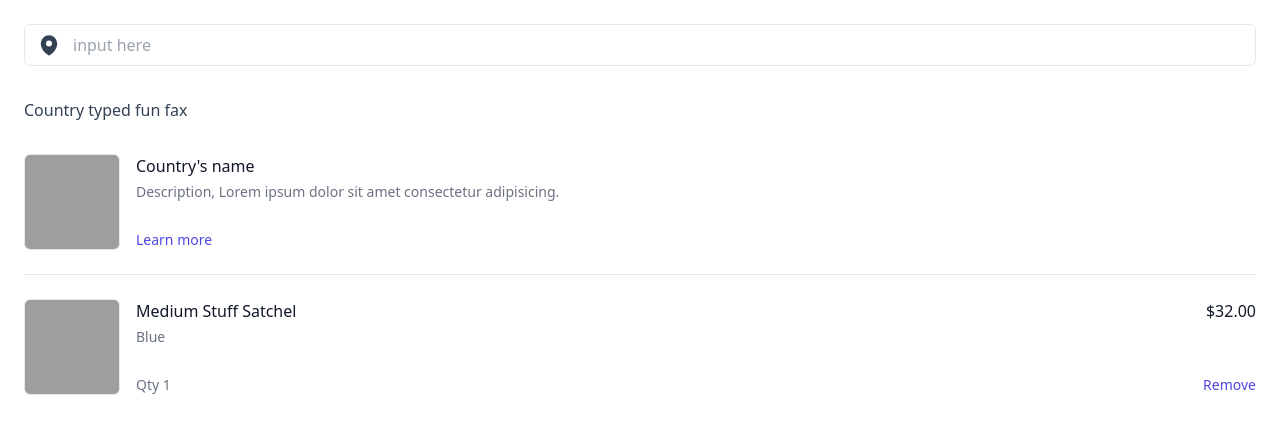
After one commit to Mami-Em/wheather_b, a Flask app: template templates/ui/ui.html in a window 1280 px wide. The commit adds this page. Shown: the top 434 px of the page. Run offline with Flask 2, Linux system fonts and the light colour scheme; the template is opened without the code that fills it, so the values that code supplies are empty; some libraries are stand-ins or nearby versions; grey boxes are pictures that could not be loaded.

Commit message:
final version

```diff
--- a/app.py
+++ b/app.py
@@ -2,6 +2,7 @@ import os
 from crypt import methods
 import sys, json, csv, requests, random
 from flask import Flask, request, render_template, jsonify
+from datetime import datetime
 import country
 
 app = Flask('__name__')
@@ -67,11 +68,6 @@ def w_type(temp):
 
 
 @app.route('/')
-def index():
-
-    return render_template('index.html')
-
-
 @app.route('/locate')
 def locate():
 
@@ -121,6 +117,7 @@ def locate():
     data_details = {
         'country_name': data['name'],
         'message': get_message(type),
+        'temp': data['main']['temp'],
         'weather': data['weather'][0]['description']
     }
 
@@ -129,6 +126,10 @@ def locate():
         'other_countries': to_render
     }
 
+
     final_render.append(all_details)
 
-    return jsonify(final_render)
+    date = datetime.now()
+
+    return render_template('index.html',final_render = final_render, date = date.strftime("%d/%m/%y"))
+    # return jsonify(final_render)
--- /dev/null
+++ b/templates/ui/ui.html
@@ -0,0 +1,121 @@
+<!DOCTYPE html>
+<html lang="en">
+<head>
+    <meta charset="UTF-8">
+    <meta http-equiv="X-UA-Compatible" content="IE=edge">
+    <meta name="viewport" content="width=device-width, initial-scale=1.0">
+
+    <!-- tailwind cdn -->
+    <script src="https://cdn.tailwindcss.com"></script>
+
+    <title>User Interface</title>
+</head>
+<body class="text-slate-700">
+
+
+    <div class="p-2">
+
+        <div class="p-4">
+
+            <form action="">
+                <div class="relative border rounded-md">
+
+                    <div class="p-2  pl-12 w-full">
+                        <input type="text" placeholder="input here" class="w-full outline-none">
+
+                    </div>
+
+                    <div class="absolute px-3 left-0 top-1/2 -translate-y-1/2">
+
+                        <svg xmlns="http://www.w3.org/2000/svg" viewBox="0 0 24 24" fill="currentColor" class="w-6 h-6">
+                            <path fill-rule="evenodd" d="M11.54 22.351l.07.04.028.016a.76.76 0 00.723 0l.028-.015.071-.041a16.975 16.975 0 001.144-.742 19.58 19.58 0 002.683-2.282c1.944-1.99 3.963-4.98 3.963-8.827a8.25 8.25 0 00-16.5 0c0 3.846 2.02 6.837 3.963 8.827a19.58 19.58 0 002.682 2.282 16.975 16.975 0 001.145.742zM12 13.5a3 3 0 100-6 3 3 0 000 6z" clip-rule="evenodd" />
+                        </svg>
+
+
+                    </div>
+
+
+                </div>
+            </form>
+
+        </div>
+
+        <div class="p-4">
+            <div className="bg-white">
+                <div className="mx-auto max-w-2xl py-16 px-4 sm:py-24 sm:px-6 lg:max-w-7xl lg:px-8">
+                  <h2 className="text-2xl font-bold tracking-tight text-gray-900">Country typed fun fax</h2>
+
+                  <div className="mt-6 grid grid-cols-1 gap-y-10 gap-x-6 sm:grid-cols-2 lg:grid-cols-4 xl:gap-x-8">
+
+
+                      <div class="mt-8">
+                        <div class="flow-root">
+                          <ul role="list" class="-my-6 divide-y divide-gray-200">
+                            <li class="flex py-6">
+                              <div class="h-24 w-24 flex-shrink-0 overflow-hidden rounded-md border border-gray-200">
+                                <img src="https://countryflagsapi.com/png/madagascar" alt="Flag loading" class="h-full w-full object-cover object-center">
+                              </div>
+
+                              <div class="ml-4 flex flex-1 flex-col">
+                                <div>
+                                  <div class="flex justify-between text-base font-medium text-gray-900">
+                                    <h3>
+                                      <a href="#">Country's name</a>
+                                    </h3>
+                                  </div>
+                                  <p class="mt-1 text-sm text-gray-500">Description, Lorem ipsum dolor sit amet consectetur adipisicing.</p>
+                                </div>
+                                <div class="flex flex-1 items-end justify-between text-sm pt-2">
+
+
+                                  <div class="flex">
+                                    <a class="font-medium text-indigo-600 hover:text-indigo-500">Learn more</a>
+                                  </div>
+                                </div>
+                              </div>
+                            </li>
+
+                            <li class="flex py-6">
+                              <div class="h-24 w-24 flex-shrink-0 overflow-hidden rounded-md border border-gray-200">
+                                <img src="https://countryflagsapi.com/png/brazil" alt="flag loading" class="h-full w-full object-cover object-center">
+                              </div>
+
+                              <div class="ml-4 flex flex-1 flex-col">
+                                <div>
+                                  <div class="flex justify-between text-base font-medium text-gray-900">
+                                    <h3>
+                                      <a href="#">Medium Stuff Satchel</a>
+                                    </h3>
+                                    <p class="ml-4">$32.00</p>
+                                  </div>
+                                  <p class="mt-1 text-sm text-gray-500">Blue</p>
+                                </div>
+                                <div class="flex flex-1 items-end justify-between text-sm">
+                                  <p class="text-gray-500">Qty 1</p>
+
+                                  <div class="flex">
+                                    <button type="button" class="font-medium text-indigo-600 hover:text-indigo-500">Remove</button>
+                                  </div>
+                                </div>
+                              </div>
+                            </li>
+
+                            <!-- More products... -->
+                          </ul>
+                        </div>
+                      </div>
+                    </div>
+
+
+
+                  </div>
+
+                </div>
+        </div>
+
+    </div>
+
+
+
+</body>
+</html>
```
Also changed, not shown: templates/index.html (+106 -3 lines).
